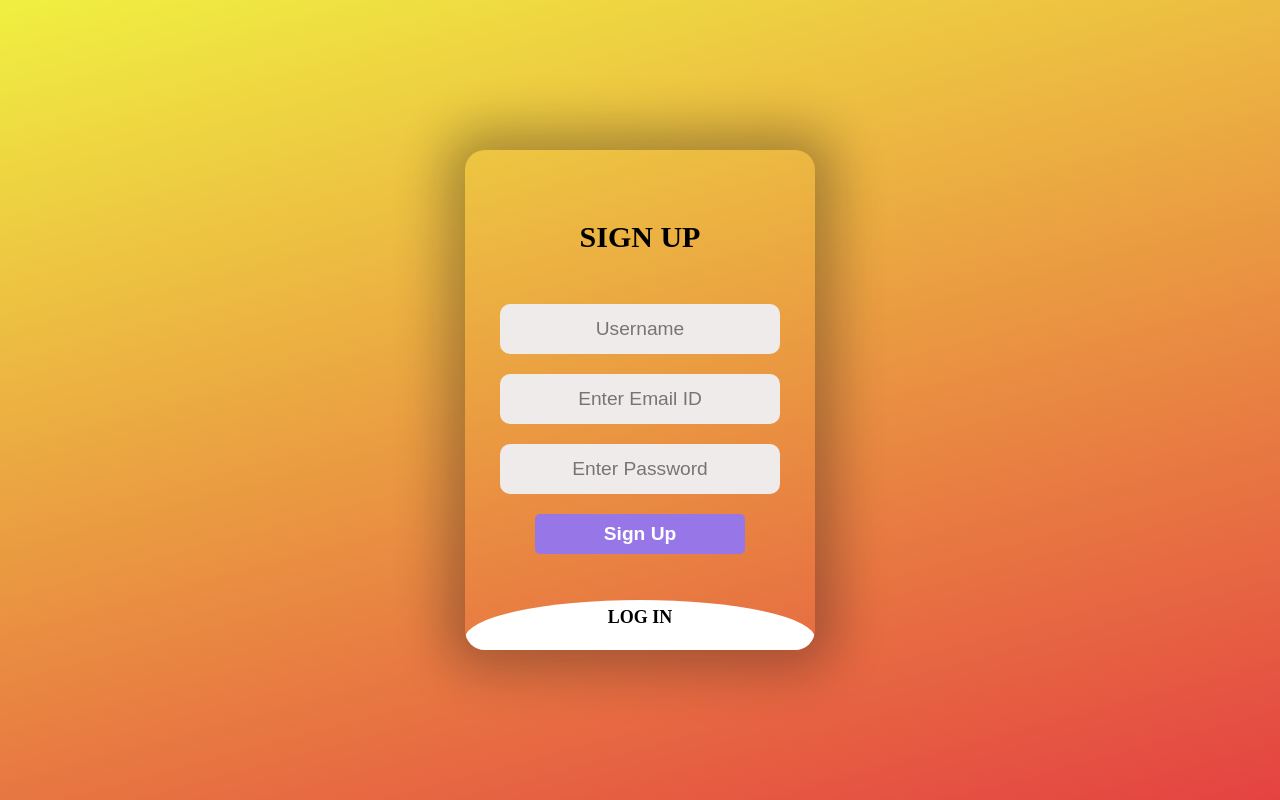
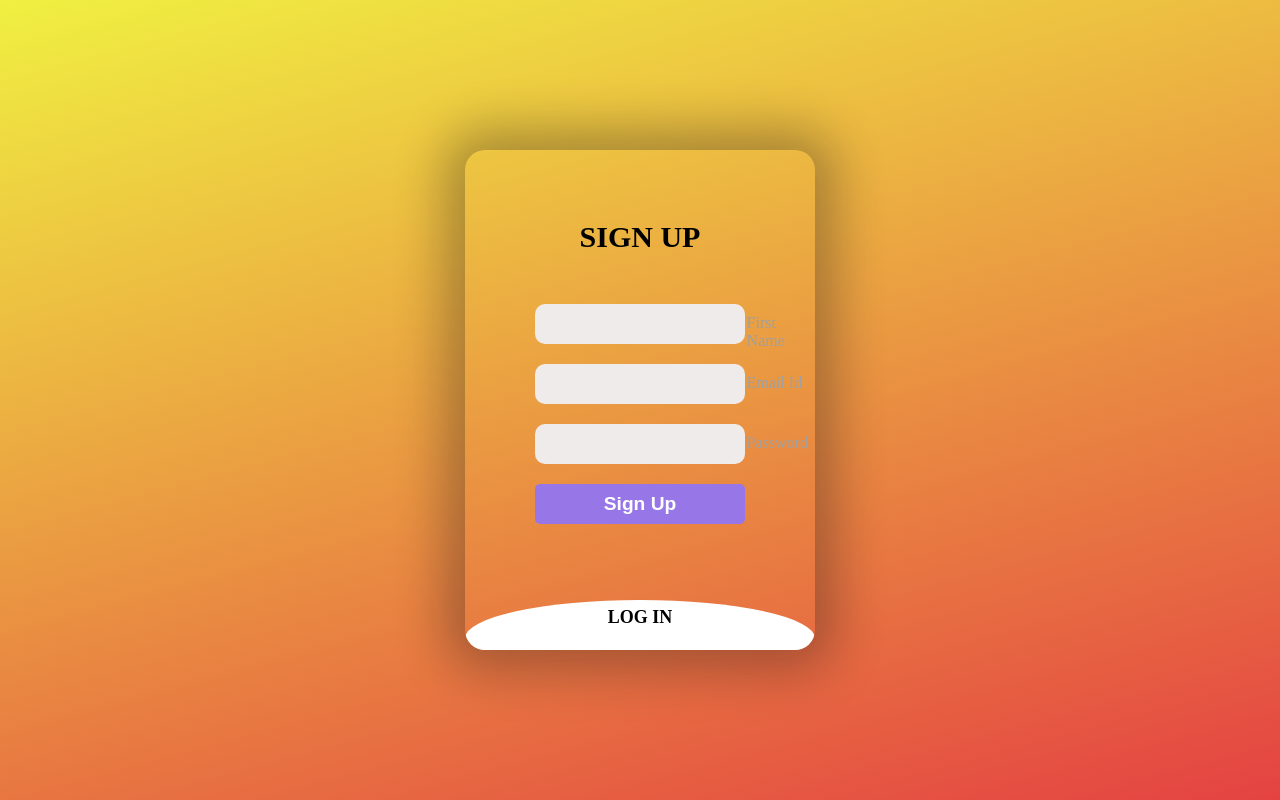
Before and after one commit to a6dubey/login, a plain HTML site: page index.html in a window 1280 px wide. Drawn offline with Linux system fonts and the light colour scheme.

Commit message:
Update index.html

```diff
--- a/index.html
+++ b/index.html
@@ -14,9 +14,18 @@
 
             <form action="">
                 <label for="chk">SIGN UP</label>
-                <input type="text"  placeholder="Username">
-                <input type="email"  placeholder="Enter Email ID" >
-                <input type="password"  placeholder="Enter Password" >
+                <div>
+                    <input type="text"  required="required" >
+                    <span> First Name</span>
+                 </div>
+                <div>
+                    <input type="email"  required="required" " >
+                    <span> Email Id</span>
+                </div>
+                <div>
+                    <input type="password"   required="required" >
+                    <span> Password</span>
+                </div>
                 <button >Sign Up</button>
             </form>
 
@@ -25,9 +34,14 @@
 
             <form action="">
                 <label for="chk">LOG IN</label>
-                <input type="text"  placeholder="Username">
-                <input type="email"  placeholder="Enter Email ID">
-                <input type="password" placeholder="Enter Password">
+                <div>
+                    <input type="text"  required="required" >
+                    <span> First Name</span>
+                 </div>
+                <div>
+                    <input type="password" required="required" >
+                    <span> Password</span>
+                </div>
                 <button >Log In</button>
             </form>
 
```
